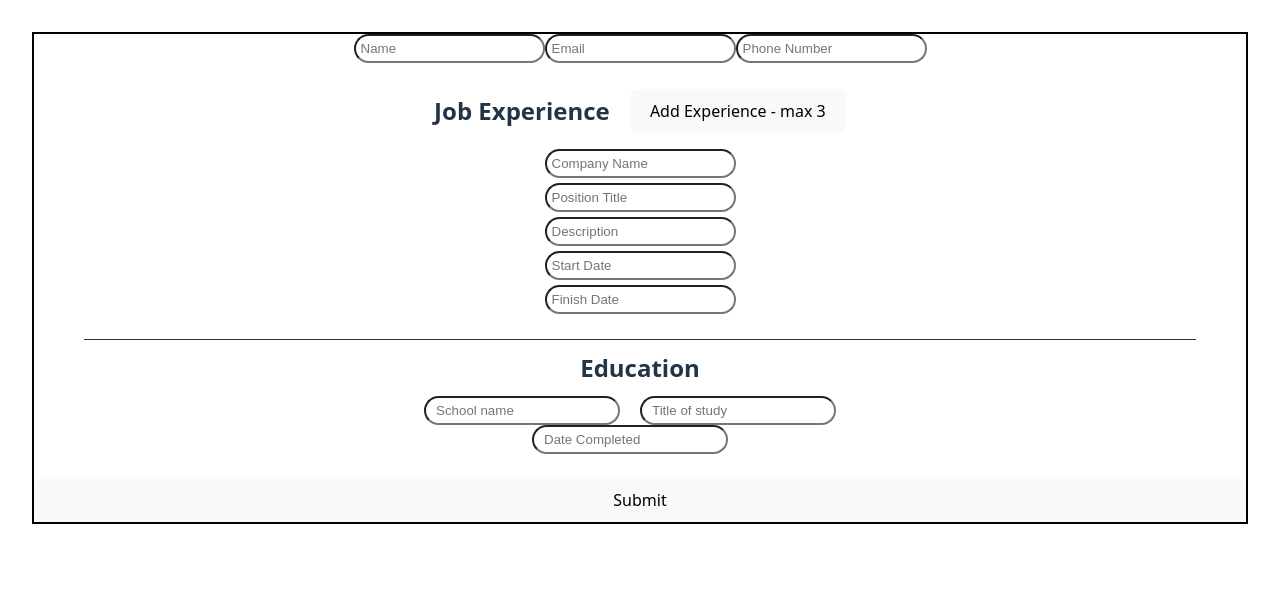
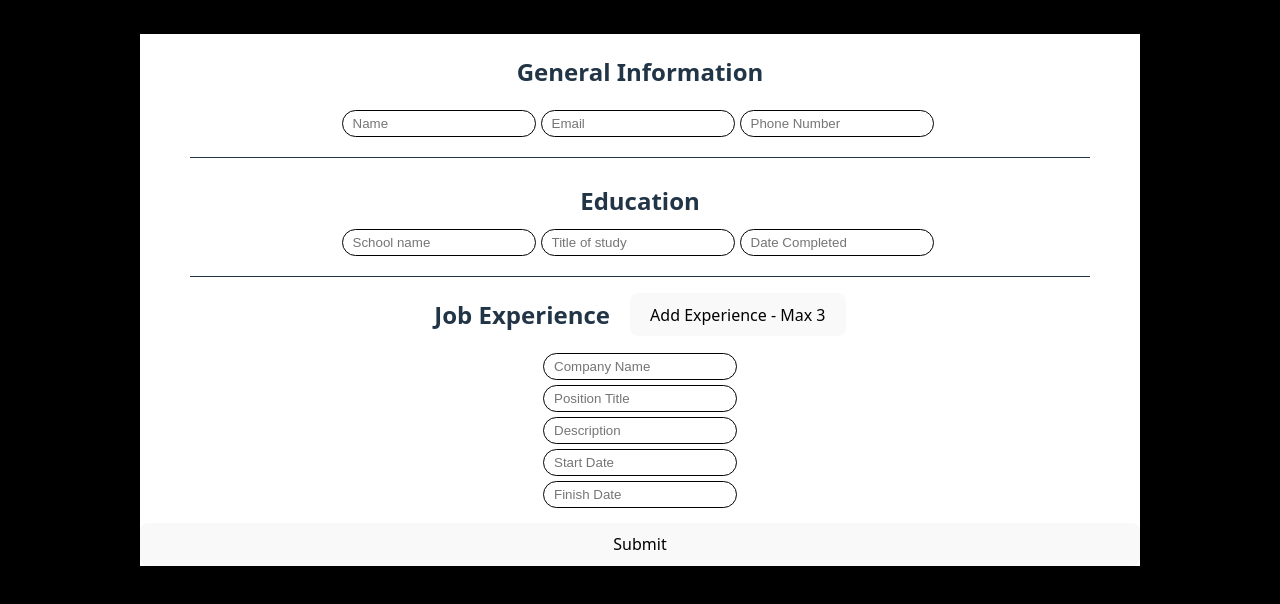
Before and after one commit to joshp423/CV-Application, a React (Vite) app: page / in a window 1280 px wide. Shown: the top 604 px of the page. Built offline with nearby package versions, Linux system fonts and the light colour scheme.

Commit message:
Completed form formatting

```diff
--- a/src/App.css
+++ b/src/App.css
@@ -1,5 +1,6 @@
 body {
   place-items: start;
+  background-color: black;
 }
 
 #root {
@@ -49,14 +50,15 @@ form {
   display: flex;
   flex-direction: column;
   border: 2px solid black;
+  width: 1000px;
+  height: auto;
+  background-color: white;
 }
 
-form>div {
-  padding-left: 250px;
-  padding-right: 250px
-}
 
 input {
   padding: 5px;
   border-radius: 15px;
+  padding-left: 10px;
+  border: 1px solid black;
 }
--- a/src/App.jsx
+++ b/src/App.jsx
@@ -25,11 +25,11 @@ function App() {
         formState={formState}
       />
 
-      <ExpInfo
+      <EduInfo
         formState={formState}
       />
 
-      <EduInfo
+      <ExpInfo
         formState={formState}
       />
 
--- a/src/components/expInfo.jsx
+++ b/src/components/expInfo.jsx
@@ -79,8 +79,12 @@ export default function ExpInfo({ formState }){
 
                     {!expInfo || expCounter < 3 && (
                         <button type="button" onClick={addExp}>
-                            Add Experience - max 3
+                            Add Experience - Max 3
                         </button>
+                    )}
+
+                    {expCounter > 1 && (
+                        <button type="button" onClick={removeExp}>Remove Experience</button>
                     )}
                 </div>
                 <div className="expInfoInputContainer">
@@ -108,7 +112,7 @@ export default function ExpInfo({ formState }){
                                 expInfo = {expInfo}
                                 updateValues={updateValues}
                             />
-                            <button type="button" onClick={removeExp}>Remove Experience</button>
+
                         </>
                     )}
 
@@ -124,15 +128,11 @@ export default function ExpInfo({ formState }){
                                 expInfo = {expInfo}
                                 updateValues={updateValues}
                             />
-                            <button type="button" onClick={removeExp}>Remove Experience</button>
-
                             <ExpInputs
                                 iteration = {2}
                                 expInfo = {expInfo}
                                 updateValues={updateValues}
                             />
-                            <button type="button" onClick={removeExp}>Remove Experience</button>
-
                         </>
                     )}
 
--- a/src/components/generalInfo.jsx
+++ b/src/components/generalInfo.jsx
@@ -1,4 +1,5 @@
 import { useState } from "react";
+import "../styles/genInfoStyle.css";
 
 export default function GeneralInfo({ formState }){
     const [genInfo, setGenInfo] = useState({
@@ -17,6 +18,9 @@ export default function GeneralInfo({ formState }){
     if (formState === 0) {
         return (
             <div className="generalInfoForm">
+
+                <h2>General Information</h2>
+
                 <input
                     placeholder="Name"
                     name="name"
--- a/src/styles/eduStyle.css
+++ b/src/styles/eduStyle.css
@@ -1,15 +1,9 @@
 .eduInfoForm {
-    padding-top: 10px;
-    border-top: 1px solid;
-    margin-right: 50px;
-    margin-left: 50px;
-    margin: 0px 50px 25px 50px;
+    padding-bottom: 20px;
+    border-bottom: 1px solid;
+    margin:25px 50px 0px 50px;
 }
 
-.eduInfoForm>input {
-    margin-right: 20px;
-    padding-left: 10px;
-}
 
 .eduInfoForm>h2 {
     margin: 0;
@@ -20,3 +14,7 @@
     padding-right: 250px;
     padding-left: 250px;
 }
+
+.eduInfoForm>input {
+    margin-right: 5px;
+}
--- a/src/styles/expStyle.css
+++ b/src/styles/expStyle.css
@@ -2,7 +2,7 @@
     display: flex;
     flex-direction: column;
     align-items: center;
-    margin: 10px 20px;
+    margin: 0px 20px ;
 }
 
 .expInfoTitle {
@@ -16,13 +16,18 @@
 .expInfoInputs{
     display: flex;
     flex-direction: column;
-    gap: 5px
+    gap: 5px;
 }
 
-.expInfoInputContainer{
+.expInfoInputContainer {
     display: flex;
     flex-direction: row;
     gap: 10px;
     align-items: center;
     margin: 0px 20px 15px 20px;
 }
+
+.expInfoInputContainer>button {
+    padding-left: 5px;
+    padding-right: 5px;
+}
--- /dev/null
+++ b/src/styles/genInfoStyle.css
@@ -0,0 +1,9 @@
+.generalInfoForm {
+    border-bottom: 1px solid;
+    margin: 0px 50px 0px 50px;
+    padding-bottom: 20px;
+}
+
+.generalInfoForm>input {
+    margin-right: 5px;
+}
```
